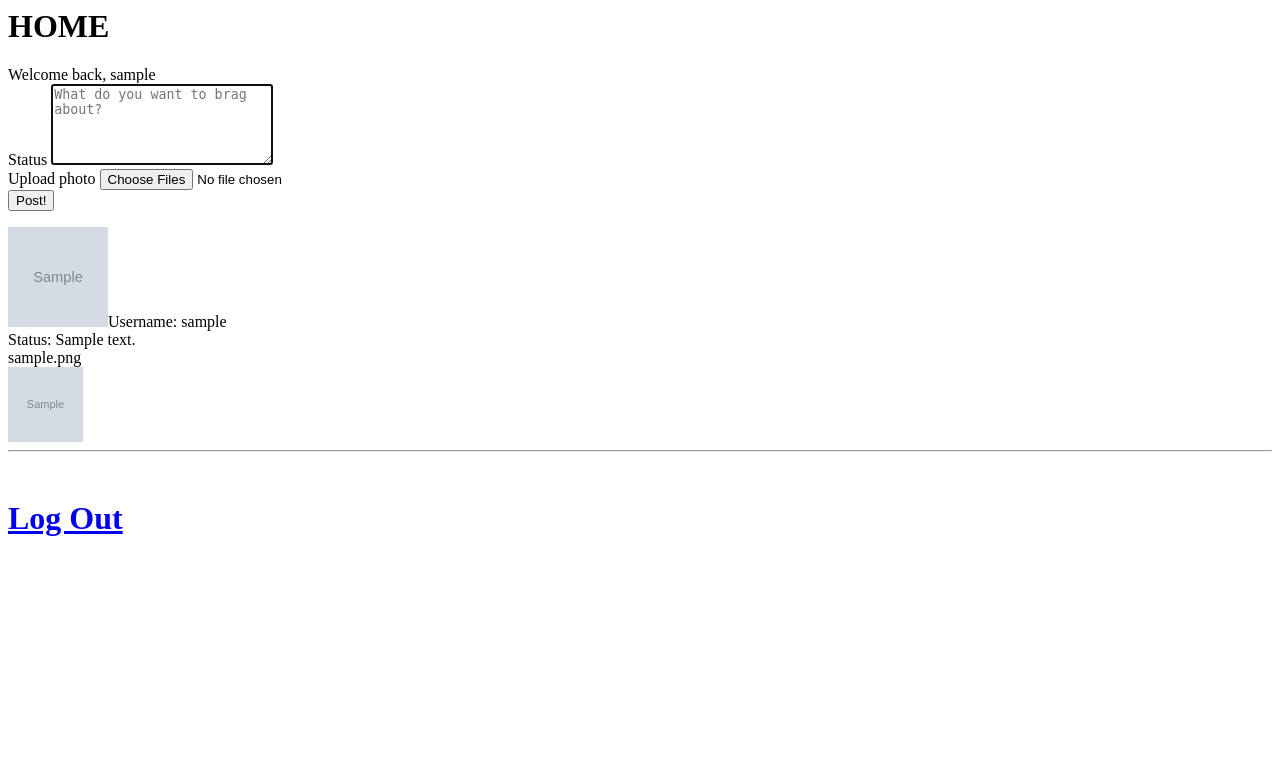
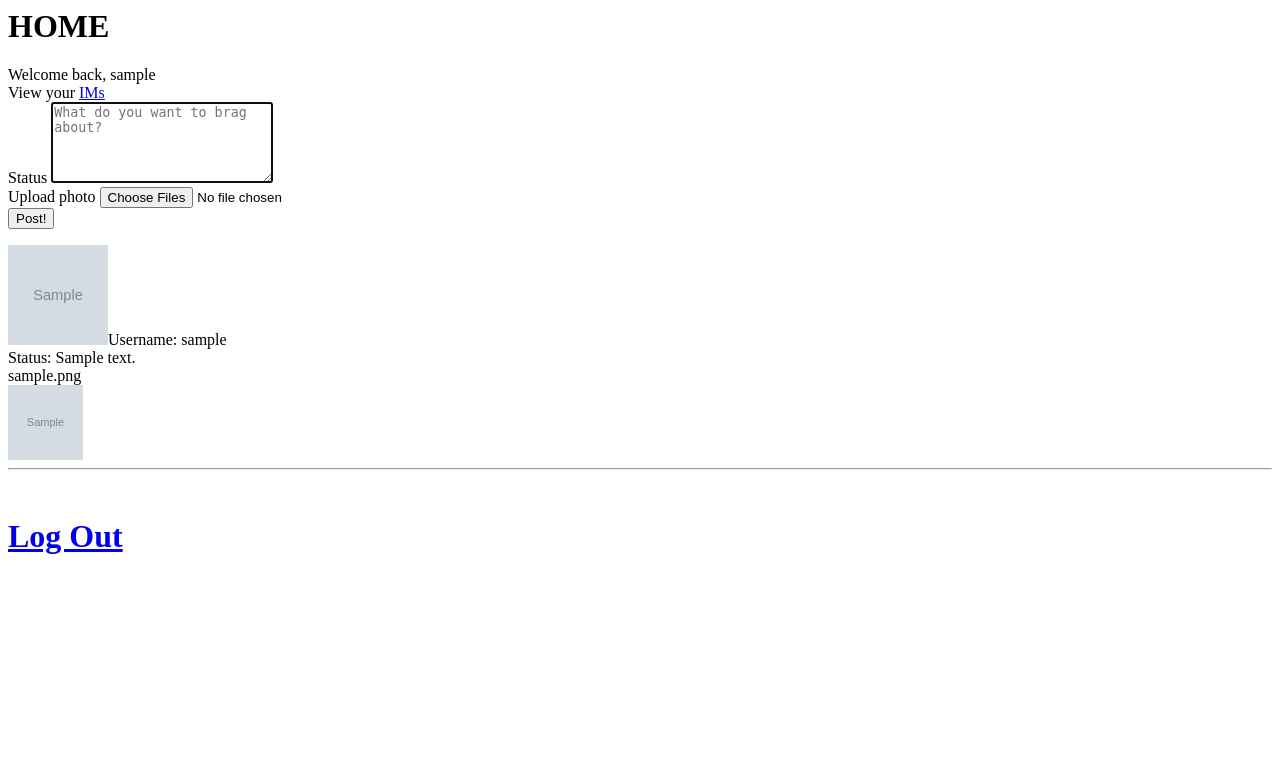
Before and after one commit to 13bscsmahmad/Glitch-Social-Network, a PHP site: page /home.php in a window 1280 px wide. Shown: the top 778 px of the page. Run offline with PHP 8.4, Linux system fonts and the light colour scheme; the visitor is signed in with stand-in values (Sample User, id 1); tables that the repository leaves empty hold one stand-in row (values such as "Sample post"); grey boxes marked "Sample" are stand-in pictures.

Commit message:
Add link to IM page

```diff
--- a/home.php
+++ b/home.php
@@ -17,6 +17,8 @@ if (loggedIn()){
     <h1>HOME</h1>
 
     Welcome back, <?php echo $_SESSION['username'];?> <br/>
+
+    View your <a href="im_feed.php">IMs</a> <br/>
 
     <div id="statusdiv">
 
```
